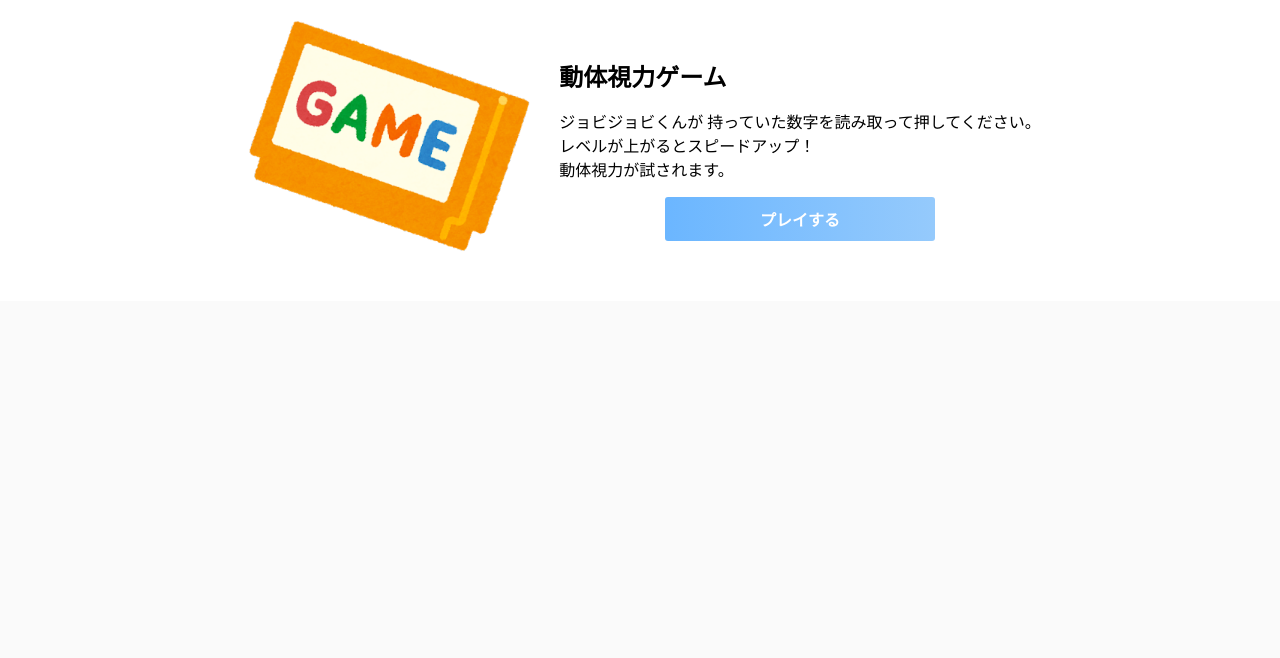
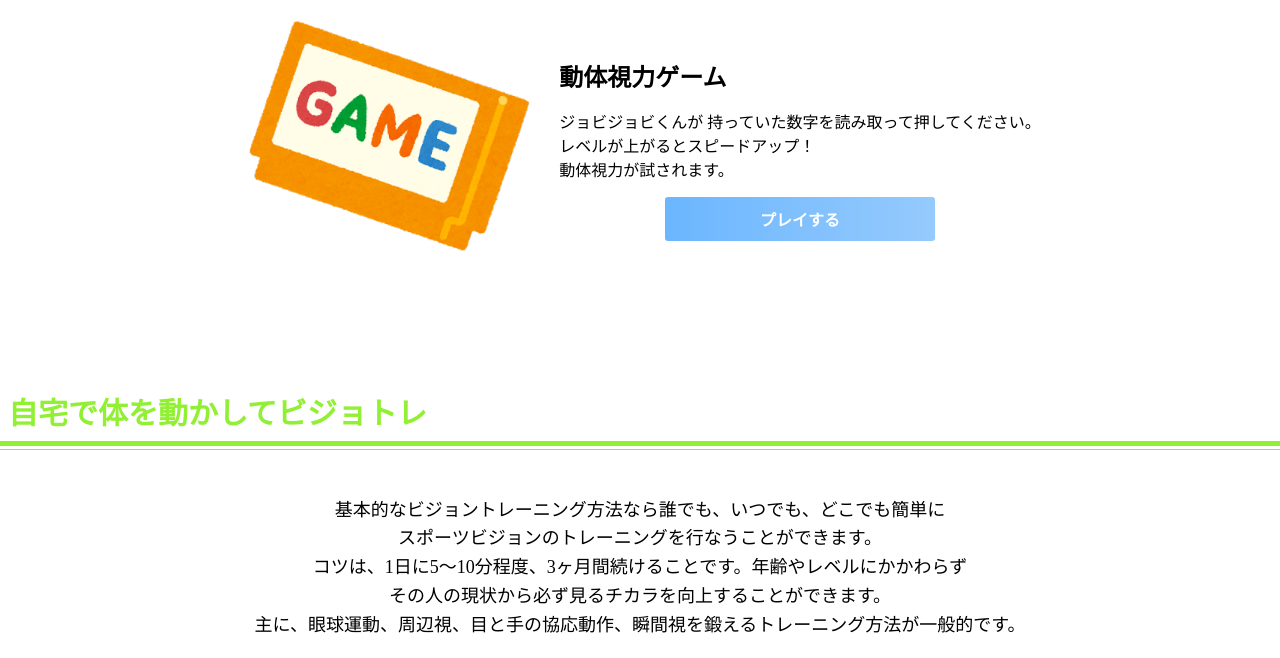
Before and after one commit to IshikawaMasato/visiontraining_2023, a Flask app: page / in a window 1280 px wide. Shown: the part 1582-2240 px from the top of the page. Before the commit the page ends 1833 px from the top, so only its background shows below. Run offline with Flask 3, Linux system fonts and the light colour scheme.

Commit message:
top.htmlとuser.htmlに見出しを追加

```diff
--- a/static/css/top.css
+++ b/static/css/top.css
@@ -90,3 +90,9 @@ img {
   background: rgb(117,188,255);
   background: linear-gradient(270deg, rgba(117,188,255,1) 0%, rgba(62,159,252,1) 100%);
 }
+
+#description {
+  text-align: center;
+  font-size: 18px;
+  line-height: 1.6;
+}
--- a/templates/top.html
+++ b/templates/top.html
@@ -123,5 +123,16 @@
           </div>
       </div>
   </div>
+
+  <div class="midasi">
+    <h1 class="tit_font">自宅で体を動かしてビジョトレ</h1>
+  </div>
+  <p id="description">基本的なビジョントレーニング方法なら誰でも、いつでも、どこでも簡単に<br>
+    スポーツビジョンのトレーニングを行なうことができます。<br>
+    コツは、1日に5～10分程度、3ヶ月間続けることです。年齢やレベルにかかわらず<br>
+    その人の現状から必ず見るチカラを向上することができます。<br>
+    主に、眼球運動、周辺視、目と手の協応動作、瞬間視を鍛えるトレーニング方法が一般的です。</p>
+
+
 </body>
 </html>
```
Also changed, not shown: templates/user.html (+9 -0 lines).
